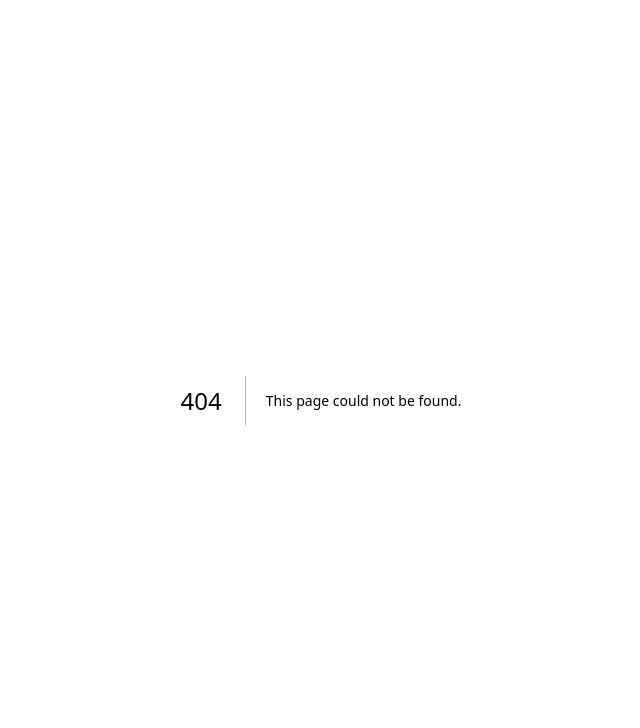
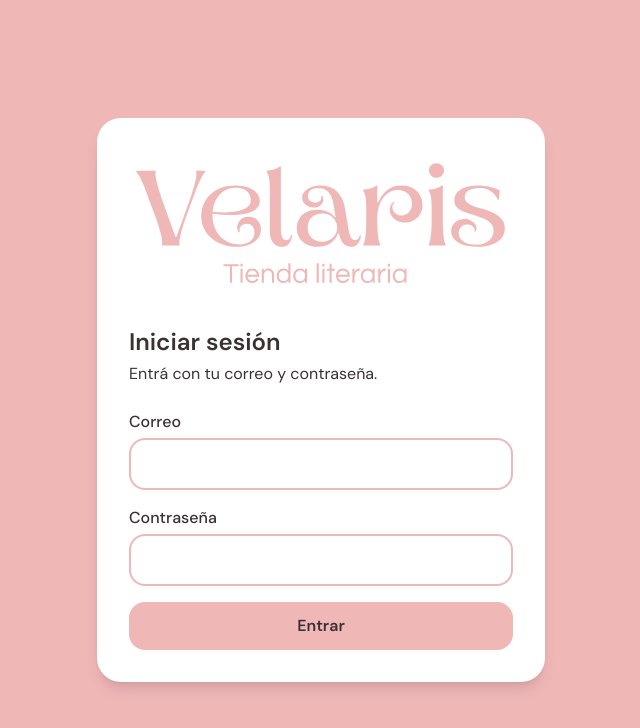
Before and after one commit to soulchdn/velaris-admin, a Next.js app: page /login in a window 1280 px wide. Before the commit this address had no page. Shown: the top 728 px of the page, without its empty margins (319-959 px from the left). Built offline with nearby package versions, Linux system fonts and the light colour scheme.

Commit message:
Add login with Supabase
Login page, form and server actions, a proxy that sends visitors without a session to /login and logged-in users away from it, and a logout button on the home page. Also switch the app text colour to warm charcoal and use preload for the logo.

```diff
--- a/src/app/globals.css
+++ b/src/app/globals.css
@@ -6,11 +6,12 @@
   --color-rosa-suave: #fff8f8;
   --color-rosa-viejo: #b68b93;
   --color-verde: #3d5033;
+  --color-carbon: #3b3133;
 }
 
 
 /* Fondo y color de texto de toda la aplicacion */
 body {
   background: var(--color-rosa);
-  color: var(--color-verde);
+  color: var(--color-carbon);
 }
--- /dev/null
+++ b/src/app/login/actions.ts
@@ -0,0 +1,33 @@
+"use server";
+
+// Acciones del login. Se ejecutan en el servidor, nunca en el navegador,
+// así la contraseña no queda expuesta en el código de la página.
+
+import { redirect } from "next/navigation";
+import { createClient } from "@/lib/supabase/server";
+
+// Iniciar sesión: recibe lo que se escribió en el formulario.
+
+export async function iniciarSesion(
+    estadoAnterior: string | null,
+    formData: FormData,
+) {
+    const email = String(formData.get("email") ?? "");
+    const password = String(formData.get("password") ?? "");
+
+    const supabase = await createClient();
+    const { error } = await supabase.auth.signInWithPassword({ email, password });
+
+    if (error) {
+        return "Correo o contraseña incorrectos.";
+    }
+
+    redirect("/");
+}
+
+// Cerrar sesión: anula la sesión y vuelve a /login.
+export async function cerrarSesion() {
+    const supabase = await createClient();
+    await supabase.auth.signOut();
+    redirect("/login");
+}
--- /dev/null
+++ b/src/app/login/formulario.tsx
@@ -0,0 +1,51 @@
+"use client";
+
+// El formulario para iniciar sesión. Corre en el navegador,
+// porque tiene que reaccionar cuando la persona presiona el botón.
+
+import { useActionState } from "react";
+import { iniciarSesion } from "./actions";
+
+export function Formulario() {
+    const [mensajeError, enviar, enviando] = useActionState(iniciarSesion, null);
+
+    return (
+        <form action={enviar} className="mt-6 flex flex-col gap-4">
+            <label className="flex flex-col gap-1">
+                <span className="font-medium">Correo</span>
+                <input
+                    type="email"
+                    name="email"
+                    required
+                    autoComplete="email"
+                    className="rounded-2xl border-2 border-rosa px-4 py-3 outline-none focus:border-rosa-viejo"
+                />
+            </label>
+
+            <label className="flex flex-col gap-1">
+                <span className="font-medium">Contraseña</span>
+                <input
+                    type="password"
+                    name="password"
+                    required
+                    autoComplete="current-password"
+                    className="rounded-2xl border-2 border-rosa px-4 py-3 outline-none focus:border-rosa-viejo"
+                />
+            </label>
+
+            {mensajeError && (
+                <p role="alert" className="rounded-2xl border-2 border-rosa-viejo bg-rosa-suave px-4 py-3 text-sm">
+                    {mensajeError}
+                </p>
+            )}
+
+            <button
+                type="submit"
+                disabled={enviando}
+                className="rounded-2xl bg-rosa px-4 py-3 font-semibold text-carbon disabled:opacity-60"
+            >
+                {enviando ? "Entrando…" : "Entrar"}
+            </button>
+        </form>
+    );
+}
--- /dev/null
+++ b/src/app/login/page.tsx
@@ -0,0 +1,31 @@
+import Image from "next/image";
+import { Formulario } from "./formulario";
+
+// La página /login: el logo, un título y el formulario.
+
+export default function PaginaLogin() {
+    return (
+        <main className="flex flex-1 flex-col items-center justify-center p-6">
+            <div className="w-full max-w-md overflow-hidden rounded-3xl bg-white shadow-lg">
+                {/*Franja con logo*/}
+                <div className="px-8 pt-10">
+                    <Image
+                        src="/velaris-logo.svg"
+                        alt="Velaris, tienda literaria"
+                        width={816}
+                        height={288}
+                        preload
+                        className="h-auto w-full"
+                    />
+                </div>
+
+                {/* Contenido de la tarjeta */}
+                <div className="p-8">
+                    <h1 className="text-2xl font-semibold">Iniciar sesión</h1>
+                    <p className="mt-1">Entrá con tu correo y contraseña.</p>
+                    <Formulario />
+                </div>
+            </div>
+        </main>
+    );
+}
--- a/src/app/page.tsx
+++ b/src/app/page.tsx
@@ -1,4 +1,5 @@
 import Image from "next/image";
+import { cerrarSesion } from "./login/actions";
 
 // Secciones a ser construidas
 const secciones = ["Clientes", "Libros", "Ventas", "Pagos", "Entregas", "Reportes"];
@@ -14,7 +15,7 @@ export default function Inicio() {
             alt="Velaris, tienda literaria"
             width={816}
             height={288}
-            priority
+            preload
             className="h-auto w-full"
           />
         </div>
@@ -36,6 +37,12 @@ export default function Inicio() {
               </li>
             ))}
           </ul>
+
+          <form action={cerrarSesion} className="mt-8">
+            <button type="submit" className="w-full rounded-2xl border-2 border-rosa px-4 py-3 font-semibold">
+              Cerrar Sesión
+            </button>
+          </form>
         </div>
       </div>
     </main>
--- /dev/null
+++ b/src/lib/supabase/server.ts
@@ -0,0 +1,31 @@
+// Crea una conexión con Supabase para usar en el servidor
+// (páginas, componentes de servidor y acciones).
+// Lee y guarda la sesión en las cookies del navegador.
+
+import { createServerClient } from "@supabase/ssr";
+import { cookies } from "next/headers";
+
+export async function createClient() {
+    const cookieStore = await cookies();
+
+    return createServerClient(
+        process.env.NEXT_PUBLIC_SUPABASE_URL!,
+        process.env.NEXT_PUBLIC_SUPABASE_PUBLISHABLE_KEY!,
+        {
+            cookies: {
+                getAll() {
+                    return cookieStore.getAll();
+                },
+                setAll(cookiesToSet) {
+                    try {
+                        cookiesToSet.forEach(({ name, value, options }) =>
+                            cookieStore.set(name, value, options),
+                        );
+                    } catch {
+                         // Las páginas no pueden guardar cookies; de eso se encarga el proxy.
+                    }
+                },
+            },
+        },
+    );
+}
--- /dev/null
+++ b/src/proxy.ts
@@ -0,0 +1,63 @@
+// El "portero" de la app: se ejecuta antes de cada página.
+// 1. Renueva la sesión de Supabase (guarda las cookies nuevas).
+// 2. Si nadie inició sesión, manda a la persona a /login.
+
+import { createServerClient } from "@supabase/ssr";
+import { NextResponse, type NextRequest } from "next/server";
+
+export async function proxy(request: NextRequest) {
+    let response = NextResponse.next({ request });
+
+    const supabase = createServerClient(
+        process.env.NEXT_PUBLIC_SUPABASE_URL!,
+        process.env.NEXT_PUBLIC_SUPABASE_PUBLISHABLE_KEY!,
+        {
+            cookies: {
+                getAll() {
+                    return request.cookies.getAll();
+                },
+                setAll(cookiesToSet) {
+                    cookiesToSet.forEach(({ name, value }) =>
+                        request.cookies.set(name, value),
+                    );
+                    response = NextResponse.next({ request });
+                    cookiesToSet.forEach(({ name, value, options }) =>
+                        response.cookies.set(name, value, options),
+                    );
+                },
+            },
+        },
+    );
+
+    // Pregunta a Supabase quién es la persona (y renueva la sesión si hace falta).
+    const { data } = await supabase.auth.getClaims();
+    const usuario = data?.claims;
+
+    const enLogin = request.nextUrl.pathname.startsWith("/login");
+
+    // Sin sesion y fuera de /login > mandarla a /login.
+    if (!usuario && !enLogin) {
+        const url = request.nextUrl.clone();
+        url.pathname = "/login";
+        return NextResponse.redirect(url);
+    }
+
+    // Con sesión y en /login > mandarla al inicio.
+    if (usuario && enLogin) {
+        const url = request.nextUrl.clone();
+        url.pathname = "/";
+        const redireccion = NextResponse.redirect(url);
+        // Pasar las cookies renovadas a la redirección, para no perderlas.
+        response.cookies.getAll().forEach((cookie) => redireccion.cookies.set(cookie));
+        return redireccion;
+    }
+
+    return response;
+}
+// En qué direcciones trabaja el portero: en todas, menos archivos
+// internos de Next.js e imágenes (no hace falta revisar un logo).
+export const config = {
+    matcher: [
+        "/((?!_next/static|_next/image|favicon.ico|.*\\.(?:svg|png|jpg|jpeg|gif|webp)$).*)",
+    ],
+};
```
